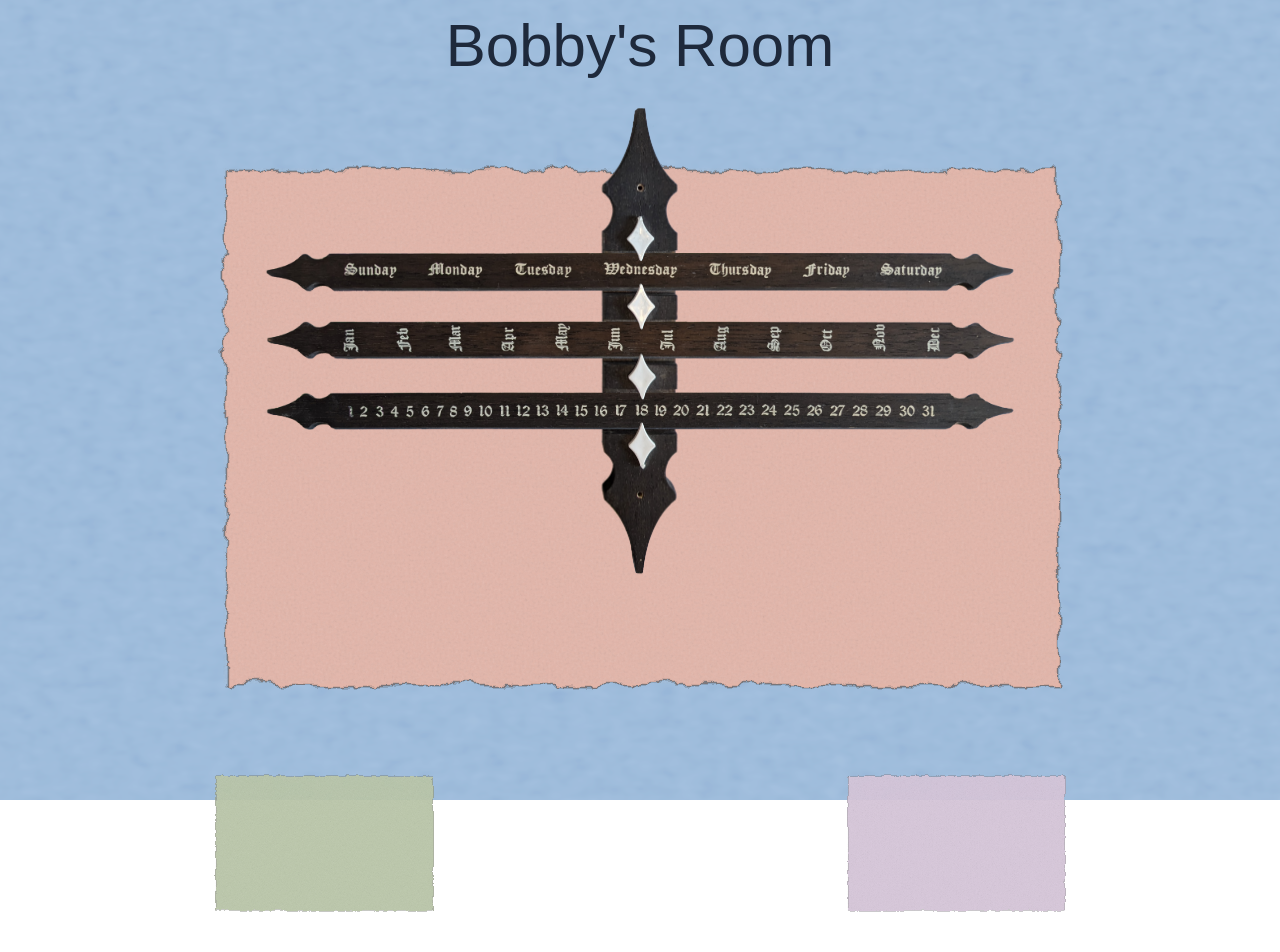
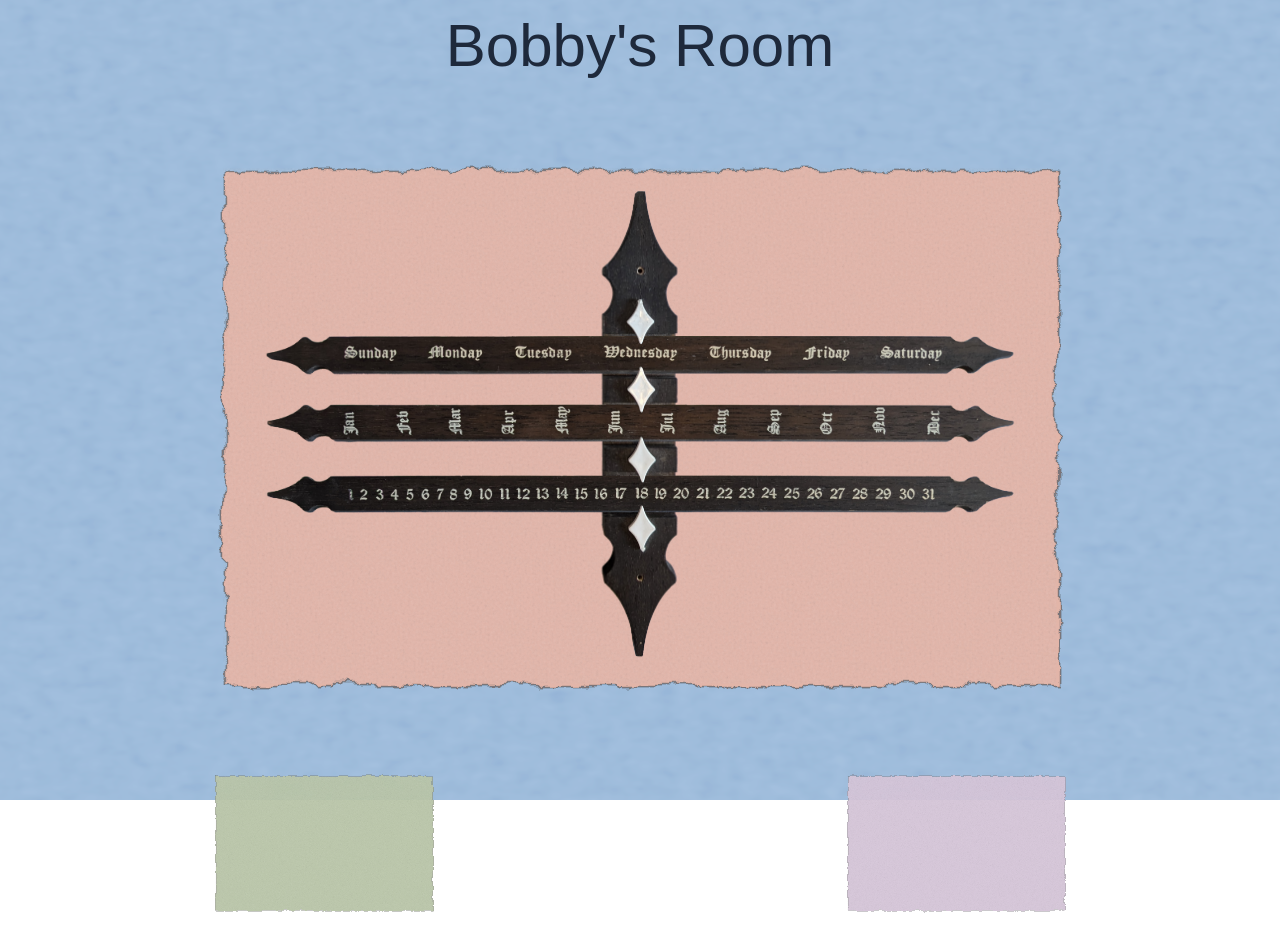
Before and after one commit to connolly27/my-compass, a Next.js app: page / in a window 1280 px wide. Shown: the top 952 px of the page. Built offline with nearby package versions, Linux system fonts and the light colour scheme; a web font is replaced by a local one.

Commit message:
Center slider vertically

```diff
--- a/components/BobbysRoom.tsx
+++ b/components/BobbysRoom.tsx
@@ -21,15 +21,6 @@ const ConstructionPaper = ({ color, className, children }: ConstructionPaperProp
       textureSeed: Math.random() * 1000,
       edgeSeed: Math.random() * 1000,
     });
-
-    const intervalId = setInterval(() => {
-      setSeeds(() => ({
-        textureSeed: Math.random() * 1000,
-        edgeSeed: Math.random() * 1000,
-      }));
-    }, 7777);
-
-    return () => clearInterval(intervalId);
   }, []);
 
   const textureId = `paper-texture-${stableId}`;
@@ -124,7 +115,7 @@ const BobbysRoom: React.FC = () => {
         <div className="grid gap-4 h-[1000px]">
           {/* Calendar Slider - Full width always */}
           <div className="col-span-full">
-            <ConstructionPaper color="#E6B5A6" className="h-full overflow-visible">
+            <ConstructionPaper color="#E6B5A6" className="h-full overflow-visible flex items-center justify-center">
               <CalendarSlider />
             </ConstructionPaper>
           </div>
--- a/components/CalendarSlider.tsx
+++ b/components/CalendarSlider.tsx
@@ -2,10 +2,10 @@ import Image from "next/image";
 import { useRef, useEffect, useState } from "react";
 
 const CalendarSlider = () => {
-  const containerRef = useRef<HTMLDivElement>(null);
-  const [containerWidth, setContainerWidth] = useState(0);
-  const [isDragging, setIsDragging] = useState<string | null>(null);
-  const [sliderOffsets, setSliderOffsets] = useState({
+  type SliderType = "weekday" | "month" | "day";
+
+  const [isDragging, setIsDragging] = useState<SliderType | null>(null);
+  const [sliderOffsets, setSliderOffsets] = useState<Record<SliderType, number>>({
     weekday: 0,
     month: 0,
     day: 0,
@@ -13,45 +13,28 @@ const CalendarSlider = () => {
   const dragStartX = useRef(0);
   const currentOffset = useRef(0);
 
-  // Update container width on resize
-  useEffect(() => {
-    const updateWidth = () => {
-      if (containerRef.current) {
-        setContainerWidth(containerRef.current.offsetWidth);
-      }
-    };
-
-    updateWidth();
-    window.addEventListener("resize", updateWidth);
-    return () => window.removeEventListener("resize", updateWidth);
-  }, []);
-
-  // Base dimensions (scaled down to 25% of original)
   const chassisWidth = 77;
   const chassisHeight = 470;
-  const aspectRatio = chassisHeight / chassisWidth;
-  const maxDragDistance = containerWidth * 0.5; // 50% of container width
+  const visibleSliderWidth = 100; // Width of the visible slider area
 
-  interface SliderConfig {
-    type: "weekday" | "month" | "day";
-    width: number;
-    height: number;
-    y: number;
-    displayHeight: number;
-  }
-
-  const sliderConfigs: SliderConfig[] = [
+  const sliderConfigs: Array<{ type: SliderType; width: number; height: number; y: number; displayHeight: number }> = [
     { type: "weekday", width: 3692, height: 200, y: 145, displayHeight: 40 },
     { type: "month", width: 3692, height: 194, y: 213, displayHeight: 39 },
     { type: "day", width: 3698, height: 190, y: 284, displayHeight: 38 },
   ];
 
-  // Calculate relative positions
+  // Calculate maximum drag distance based on slider width
+  const getMaxDragDistance = (sliderWidth: number) => {
+    // The maximum distance should be half of (total width - visible width)
+    // We divide by 2 because the slider is centered (translateX(-50%))
+    return (sliderWidth - visibleSliderWidth) / 12;
+  };
+
   const sliderPositions = Object.fromEntries(
     sliderConfigs.map((config) => [config.type, { y: `${(config.y / chassisHeight) * 100}%` }])
   );
 
-  const handleMouseDown = (e: React.MouseEvent, type: string) => {
+  const handleMouseDown = (e: React.MouseEvent, type: SliderType) => {
     setIsDragging(type);
     dragStartX.current = e.clientX;
     currentOffset.current = sliderOffsets[type as keyof typeof sliderOffsets];
@@ -60,8 +43,12 @@ const CalendarSlider = () => {
   const handleMouseMove = (e: React.MouseEvent) => {
     if (!isDragging) return;
 
+    const config = sliderConfigs.find((c) => c.type === isDragging);
+    if (!config) return;
+
+    const maxDistance = getMaxDragDistance(config.width);
     const deltaX = e.clientX - dragStartX.current;
-    const newOffset = Math.max(Math.min(currentOffset.current + deltaX, maxDragDistance), -maxDragDistance);
+    const newOffset = Math.max(Math.min(currentOffset.current + deltaX, maxDistance), -maxDistance);
 
     setSliderOffsets((prev) => ({
       ...prev,
@@ -86,7 +73,6 @@ const CalendarSlider = () => {
 
   return (
     <div
-      ref={containerRef}
       className="relative overflow-visible"
       style={{
         height: "470px",
@@ -108,23 +94,21 @@ const CalendarSlider = () => {
       </div>
 
       {/* Sliders */}
-      {["weekday", "month", "day"].map((type, index) => {
-        const config = sliderConfigs[index];
-        return (
+      {sliderConfigs.map((config) => (
         <div
-            key={type}
+          key={config.type}
           className="absolute left-1/2 cursor-grab active:cursor-grabbing"
           style={{
-              top: sliderPositions[type as keyof typeof sliderPositions].y,
+            top: sliderPositions[config.type].y,
             width: "750px",
             height: `${config.displayHeight}px`,
-              transform: `translateX(calc(-50% + ${sliderOffsets[type as keyof typeof sliderOffsets]}px))`,
+            transform: `translateX(calc(-50% + ${sliderOffsets[config.type]}px))`,
             userSelect: "none",
           }}
-            onMouseDown={(e) => handleMouseDown(e, type)}
+          onMouseDown={(e) => handleMouseDown(e, config.type)}
         >
           <Image
-              src={`/images/slider${index + 1}.png`}
+            src={`/images/slider${sliderConfigs.findIndex((c) => c.type === config.type) + 1}.png`}
             alt={`${config.type} slider`}
             width={config.width}
             height={config.height}
@@ -132,8 +116,7 @@ const CalendarSlider = () => {
             draggable={false}
           />
         </div>
-        );
-      })}
+      ))}
 
       {/* Diamonds overlay */}
       <div className="absolute left-1/2" style={{ width: "77px", transform: "translateX(-50%)" }}>
```
Lines whose indentation alone changed are shown as unchanged.
